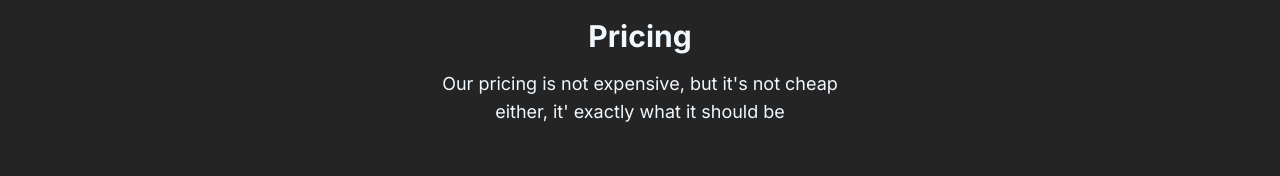
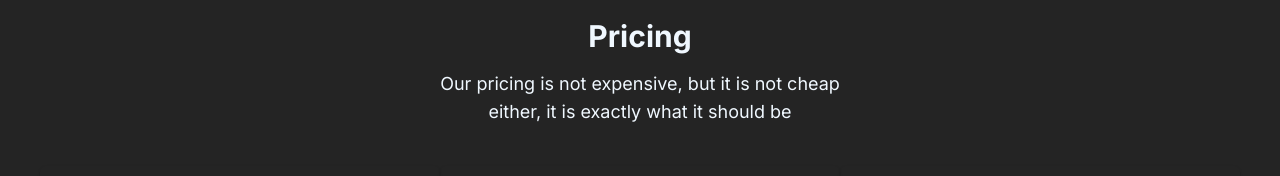
Before and after one commit to junaidjesan2/lando, a Next.js app: page /pages/pricing in a window 1280 px wide. Shown: the part 154-330 px from the top of the page. Built offline with nearby package versions, Linux system fonts and the light colour scheme.

Commit message:
colon removed

```diff
--- a/app/page.jsx
+++ b/app/page.jsx
@@ -34,7 +34,7 @@ export default function Home() {
       <section className="my-10">
         <div>
           <h1 className="w-2/3 md:w-1/4 mx-auto text-center my-3">
-            Trusted by individuals and teams at the world's best companies
+            Trusted by individuals and teams at the world is best companies
           </h1>
         </div>
         <div className="flex items-center justify-center gap-7 md:gap-16 my-12">
--- a/app/pages/pricing/page.jsx
+++ b/app/pages/pricing/page.jsx
@@ -11,7 +11,7 @@ export default function page() {
       <div>
         <h1 className="text-3xl font-bold text-center my-4">Pricing</h1>
         <h1 className="text-lg text-center mx-3 md:w-1/3 md:mx-auto">
-          Our pricing is not expensive, but it's not cheap either, it' exactly
+          Our pricing is not expensive, but it is not cheap either, it is exactly
           what it should be
         </h1>
       </div>
```
